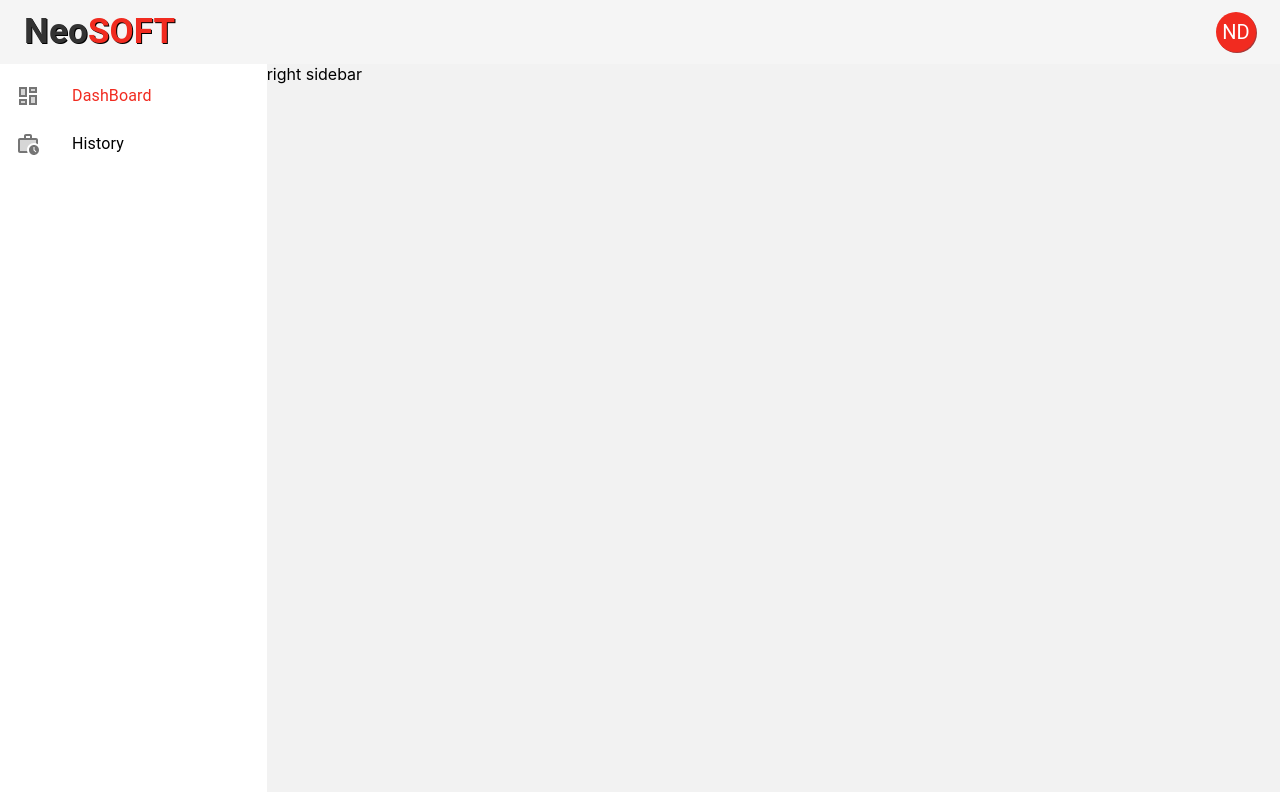
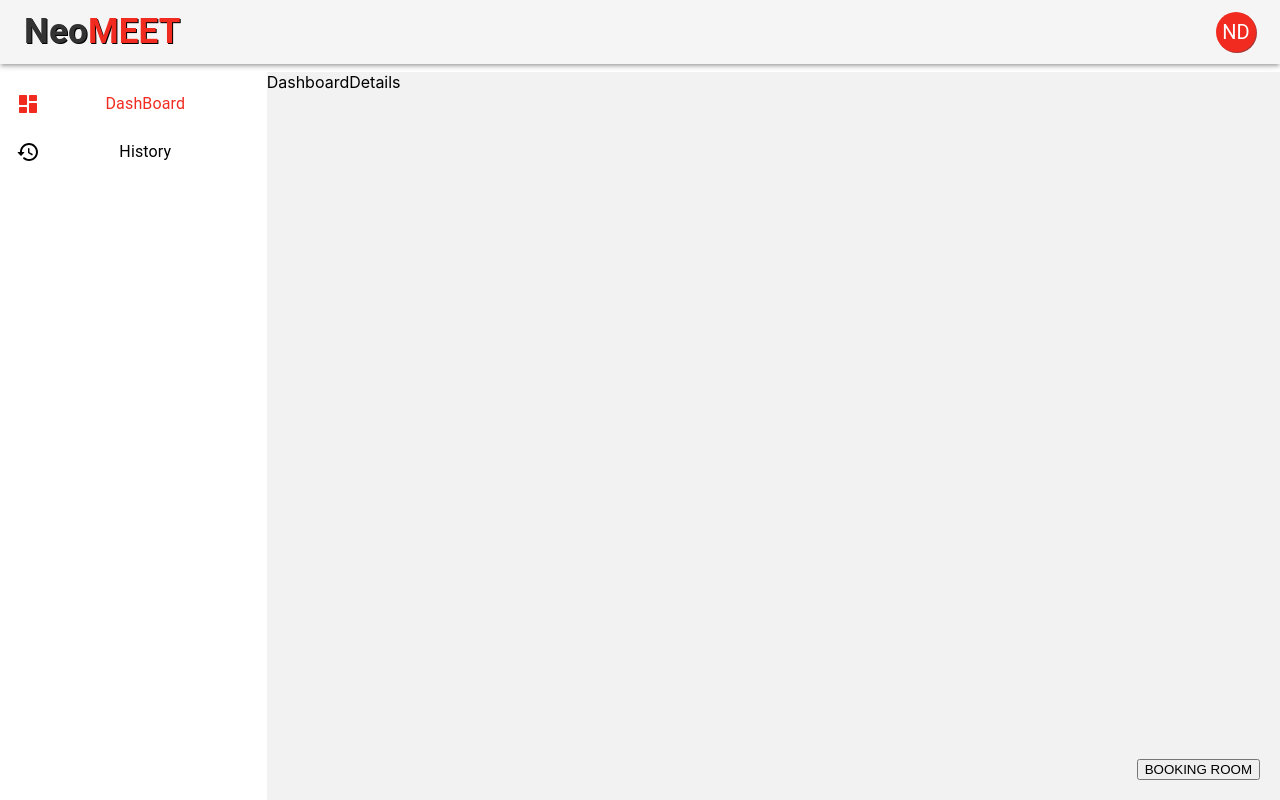
Before and after one commit to niranjan-sabne/neomeet-request, a React (Create React App) app: page /Dashboard in a window 1280 px wide. Built offline with nearby package versions, Linux system fonts and the light colour scheme.

Commit message:
dashboard changes

```diff
--- a/src/Components/DashBoard/DashBoard.css
+++ b/src/Components/DashBoard/DashBoard.css
@@ -1,17 +1,31 @@
 .dashboard-leftsidebar {
    height: 91vh;
-   position: 'fixed';
-   width: '100%';
+   position: fixed;
+   width: 100%;
    background-color: #fff;
+}
+.dashboard-mobileview-leftsidebar {
+   height: 100%;
+   background-color: #fff !important;
 }
 
 .dashboard-rightsidebar {
    height: 91vh;
-   position: 'fixed';
-   right: '0';
-   width: '100%';
+   position: fixed;
+   right: 0;
+   width: 100%;
    background-color: #f2f2f2;
 }
+
+.dashboard-mobileview-rightsidebar {
+   height: 100%;
+   background-color: #f2f2f2;
+}
+.css-16ac5r2-MuiButtonBase-root-MuiListItemButton-root {
+   display: flex !important;
+   text-align: center !important;
+}
+
 
 .css-16ac5r2-MuiButtonBase-root-MuiListItemButton-root.Mui-selected {
    color: #f12b20 !important;
@@ -33,3 +47,8 @@
 .dashboard-avatar {
    box-shadow: 1px 1px rgb(168, 56, 56);
 }
+.booking-button{
+   position: absolute;
+   right: 20px;
+   bottom: 20px;
+}
--- a/src/Components/DashBoard/Dashboard.tsx
+++ b/src/Components/DashBoard/Dashboard.tsx
@@ -21,8 +21,10 @@ import InboxIcon from '@mui/icons-material/MoveToInbox';
 import MailIcon from '@mui/icons-material/Mail';
 import './DashBoard.css';
 import { useEffect, useState } from 'react';
-import DashboardTwoToneIcon from '@mui/icons-material/DashboardTwoTone';
-import WorkHistoryTwoToneIcon from '@mui/icons-material/WorkHistoryTwoTone';
+import DashboardRoundedIcon from '@mui/icons-material/DashboardRounded';
+import RestoreRoundedIcon from '@mui/icons-material/RestoreRounded';
+import DashboardDetails from './DashboardDetails';
+import HistoryDetails from './HistoryDetails';
 const Dashboard: React.FC = () => {
   const [value, setValue] = useState(0);
   const [selectedIndex, setSelectedIndex] = useState(0);
@@ -58,7 +60,11 @@ const Dashboard: React.FC = () => {
       <Box sx={{ flexGrow: 1 }}>
         <AppBar
           position="static"
-               sx={{ backgroundColor: 'whitesmoke', boxShadow: 'none' }}
+          sx={{
+            backgroundColor: 'whitesmoke',
+            boxShadow: 3,
+            mb: 1,
+          }}
         >
           <Toolbar>
             <Typography variant="h6" component="div" sx={{ flexGrow: 1 }}>
@@ -67,7 +73,7 @@ const Dashboard: React.FC = () => {
                   Neo
                 </span>
                 <span className="neoname" style={{ color: ' #F12B20' }}>
-                           SOFT
+                  MEET
                 </span>
               </strong>
             </Typography>
@@ -80,7 +86,18 @@ const Dashboard: React.FC = () => {
       </Box>
       <Box>
         <Grid container>
-               <Grid className="dashboard-leftsidebar" item lg={2.5}>
+          <Grid
+            className={`${
+              window.screen.width < 570
+                ? 'dashboard-mobileview-leftsidebar'
+                : 'dashboard-leftsidebar'
+            }`}
+            item
+            lg={2.5}
+            md={2.5}
+            sm={12}
+            xs={12}
+          >
             <Box
               sx={{
                 width: '100%',
@@ -92,28 +109,38 @@ const Dashboard: React.FC = () => {
                   selected={selectedIndex === 0}
                   onClick={(event) => handleListItemClick(event, 0)}
                 >
-                           <ListItemIcon>
-                              <DashboardTwoToneIcon />
-                           </ListItemIcon>
+                  <DashboardRoundedIcon />
                   <ListItemText primary="DashBoard" />
                 </ListItemButton>
                 <ListItemButton
                   selected={selectedIndex === 1}
                   onClick={(event) => handleListItemClick(event, 1)}
                 >
-                           <ListItemIcon>
-                              <WorkHistoryTwoToneIcon />
-                           </ListItemIcon>
+                  <RestoreRoundedIcon />
                   <ListItemText primary="History" />
                 </ListItemButton>
               </List>
             </Box>
           </Grid>
-               <Grid className="dashboard-rightsidebar" item lg={9.5}>
-                  right sidebar
+          <Grid
+            className={`${
+              window.screen.width < 570
+                ? 'dashboard-mobileview-rightsidebar'
+                : 'dashboard-rightsidebar'
+            }`}
+            item
+            lg={9.5}
+            md={9.5}
+            sm={12}
+            xs={12}
+          >
+            {selectedIndex == 0 ? <DashboardDetails /> : <HistoryDetails />}
           </Grid>
         </Grid>
       </Box>
+      <div className="booking-button">
+        <button>BOOKING ROOM</button>
+      </div>
     </div>
   );
 };
--- /dev/null
+++ b/src/Components/DashBoard/DashboardDetails.tsx
@@ -0,0 +1,5 @@
+import React from 'react';
+
+export default function DashboardDetails() {
+  return <div>DashboardDetails</div>;
+}
--- /dev/null
+++ b/src/Components/DashBoard/HistoryDetails.tsx
@@ -0,0 +1,5 @@
+import React from 'react';
+
+export default function HistoryDetails() {
+  return <div>HistoryDetails</div>;
+}
```
Lines whose indentation alone changed are shown as unchanged.
